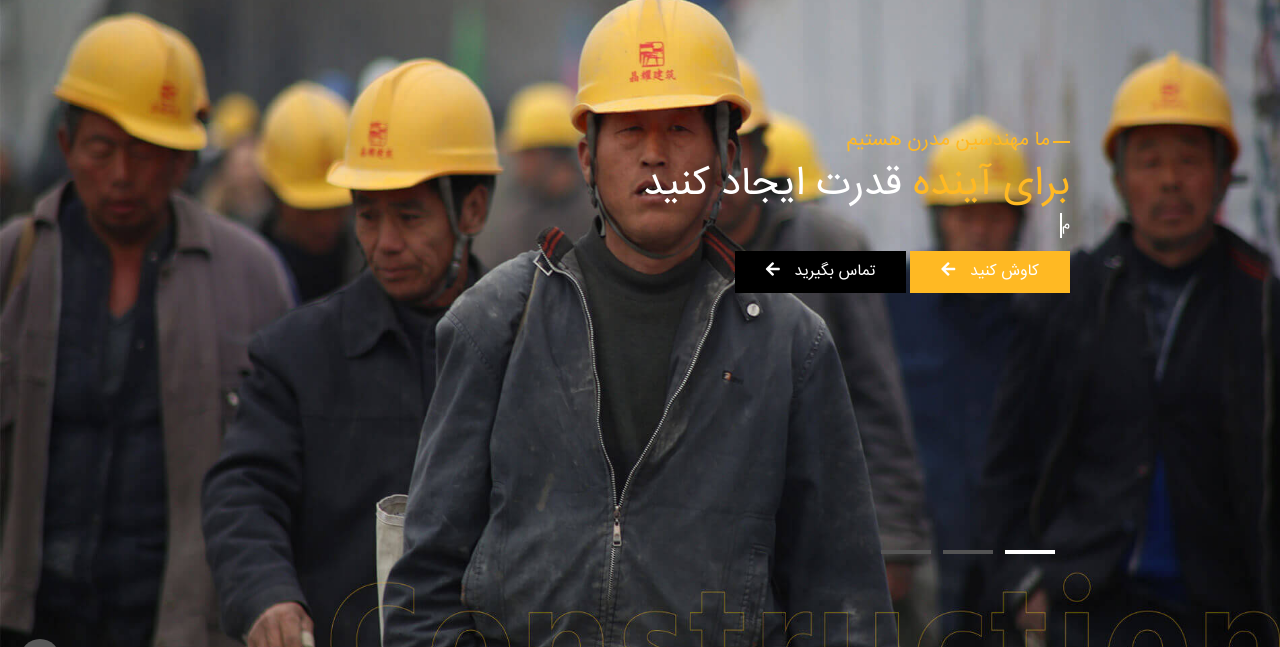
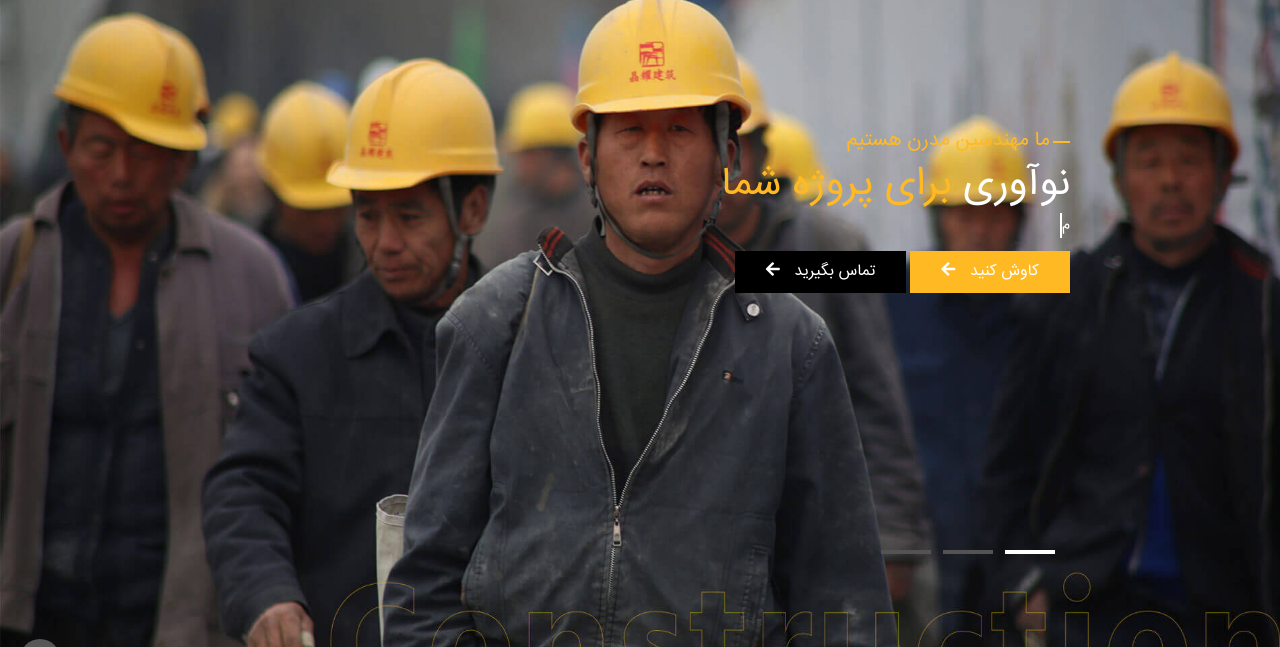
Before and after one commit to Atefeh97hmt/concom-template, a plain HTML site: page index.html in a window 1280 px wide. Shown: the part 101-748 px from the top of the page. Drawn offline with Linux system fonts and the light colour scheme.

Commit message:
change slider description

```diff
--- a/index.html
+++ b/index.html
@@ -316,7 +316,8 @@
 
                 <div class="slider-text">
                     <h5>ما مهندسین مدرن هستیم</h5>
-                    <h1 class="white-color"><span class="orange-color">برای آینده</span> قدرت ایجاد کنید</h1>
+                    <h1 class="white-color">سهامدار برای <span class="orange-color">ایجاد شرکتی در جهان</span>
+                    </h1>
                     <div class="typing-slider">
                         <h4 href="" class="typewrite" data-period="2000" data-type='[ "ما پروژه ایجاد میکنیم", "ما دنیای جدیدی را برای شما ایجاد میکنیم"]'>
                             <span class="wrap"></span>
@@ -341,7 +342,7 @@
 
                 <div class="slider-text">
                     <h5 class="mb-2">ما مهندسین مدرن هستیم</h5>
-                    <h1 class="white-color mb-2"><span class="orange-color">برای آینده</span> قدرت ایجاد کنید</h1>
+                    <h1 class="white-color mb-2">نوآوری <span class="orange-color">برای پروژه شما</span></h1>
                     <div class="typing-slider">
 
                         <h4 href="" class="typewrite" data-period="2000" data-type='[ "ما پروژه ایجاد میکنیم", "ما دنیای جدیدی را برای شما ایجاد میکنیم"]'>
```
